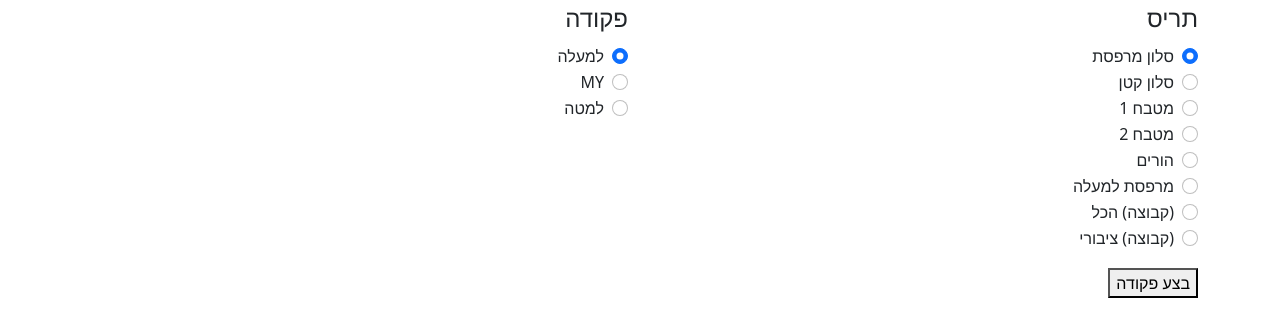
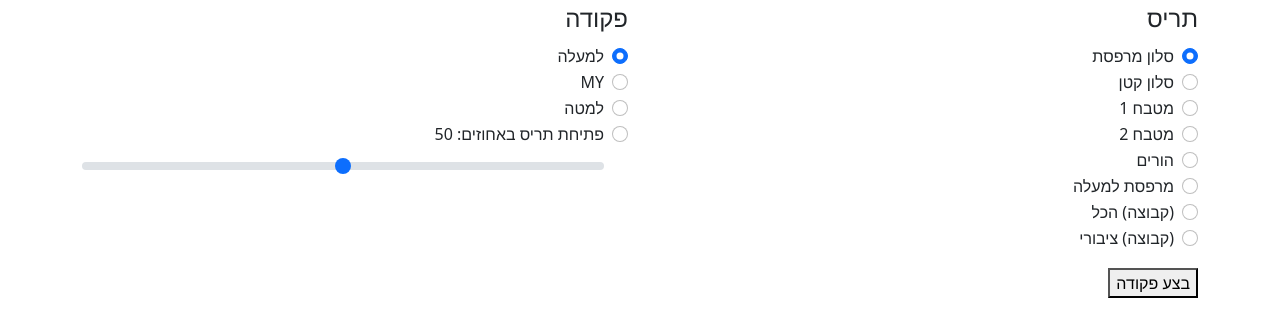
Before and after one commit to ZvikaZ/rfx-server, a plain HTML site: page index.html in a window 1280 px wide. Drawn offline with nearby package versions, Linux system fonts and the light colour scheme.

Commit message:
percents

```diff
--- a/index.html
+++ b/index.html
@@ -68,7 +68,18 @@
 					  <input class="form-check-input" type="radio" name="cmd" id="cmd3" value="DOWN">
 					  <label class="form-check-label" for="cmd3"> למטה </label>
 					</div>
+					<div class="form-check">
+					    <input class="form-check-input" type="radio" name="cmd" id="cmd4" value="NUMERICAL">
+						<label class="form-label" for="cmdRange">
+							פתיחת תריס באחוזים:
+							<output id="percent">50</output>
+						</label>
+						<div class="range">
+							<input type="range" class="form-range" id="cmdRange" oninput="percent.value = this.value">
+						</div>
+					</div>
 				</fieldset>
+
 			</div>
 		</div>
 
@@ -87,6 +98,8 @@
 	function sendToSomfy() {
 		var tris = $('input[name=tris]:checked').val()
 		var cmd = $('input[name=cmd]:checked').val()
+		if (cmd == 'NUMERICAL')
+			cmd = $("#percent").val()
 
 		window.location.href = "http://192.168.1.12:8080/?room=" + tris + "&cmd=" + cmd
 	}
```
